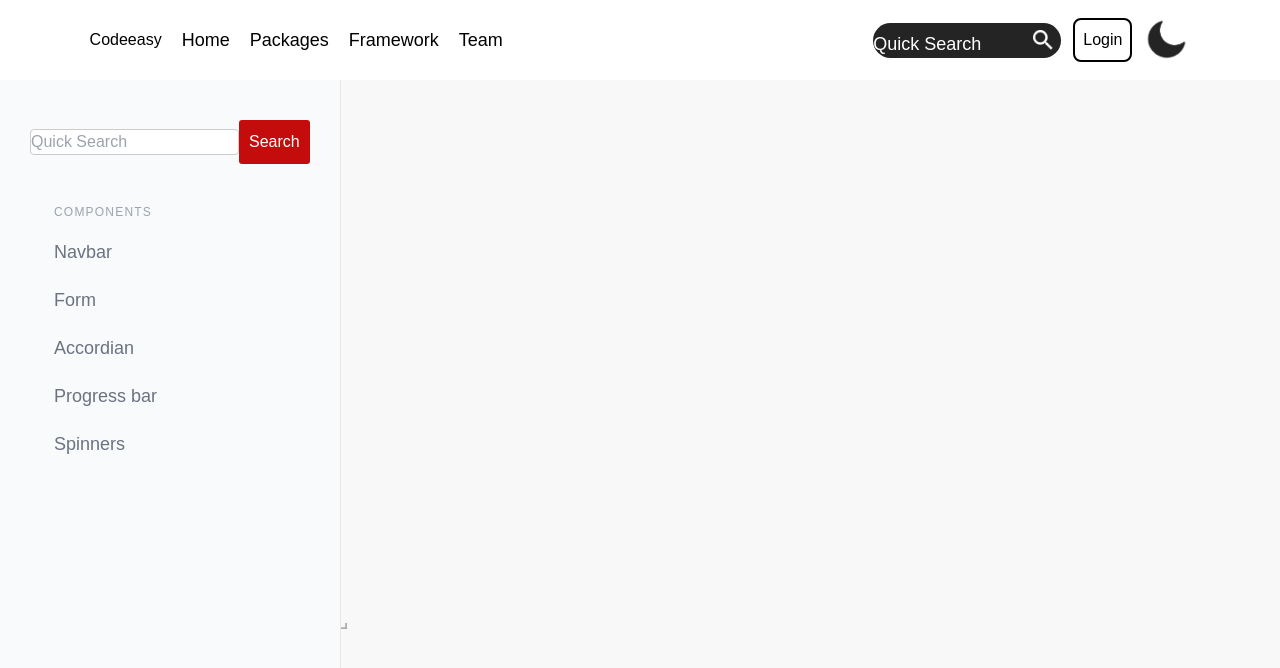
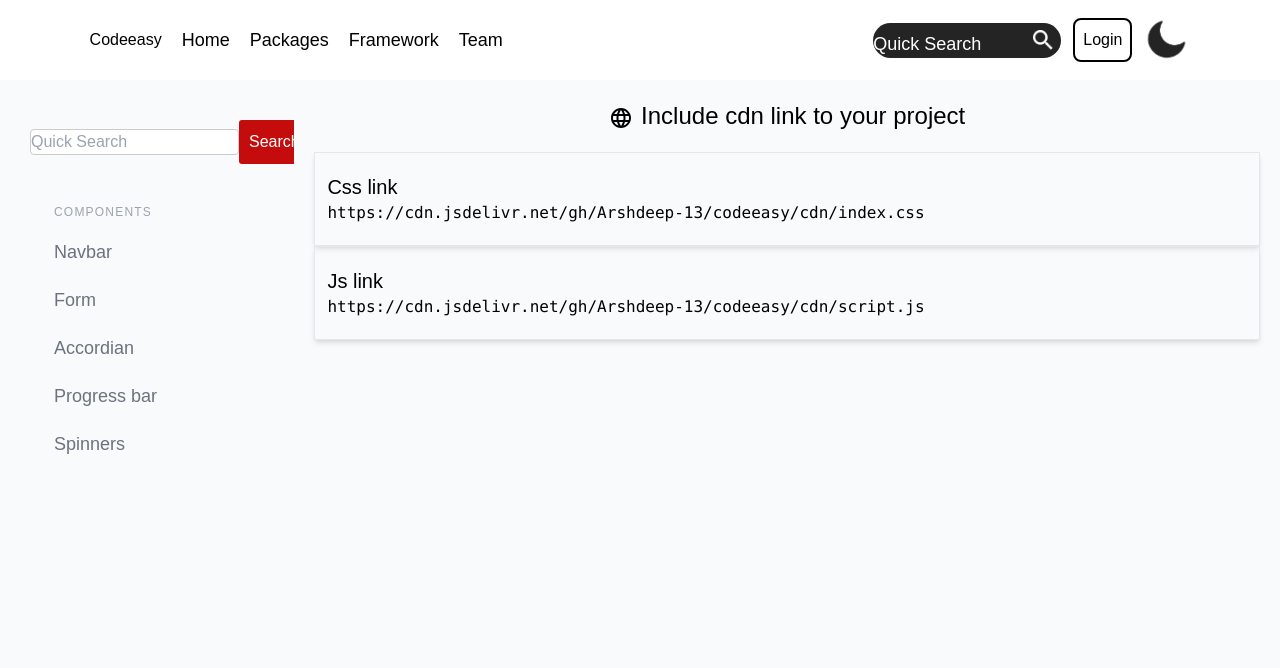
Before and after one commit to Parvsharma04/code-easy, a React (Vite) app in the folder frontend/: page /framework in a window 1280 px wide. Shown: the top 668 px of the page. Built offline with nearby package versions, Linux system fonts and the light colour scheme.

Commit message:
quick start done

```diff
--- a/frontend/src/Components/Framework.jsx
+++ b/frontend/src/Components/Framework.jsx
@@ -1,15 +1,68 @@
-import React, {useState} from "react";
+import React, { useState } from "react";
 // import  from "./Sidebar";
 import Navbar from "./Navbar";
-import "../styles/Framework.css"
+import "../styles/Framework.css";
 import { Sidebar } from "./Sidebar";
+import LanguageIcon from "@mui/icons-material/Language";
+import { dark } from "@mui/material/styles/createPalette";
 
-const Framework = ({theme, settheme}) => {
+const Framework = ({ theme, settheme }) => {
   return (
     <div className="framework">
-      <Navbar theme={theme} settheme={settheme}/>
+      <Navbar theme={theme} settheme={settheme} />
       <div className="subContainer">
-      <Sidebar theme={theme} settheme={settheme}/>
+        <Sidebar theme={theme} settheme={settheme} />
+        <div
+          className={`p-5 quickStart mt-20 absolute ${
+            theme === "dark"
+              ? "bg-gray-800 text-white"
+              : "bg-gray-50 text-black"
+          }`}
+          style={{
+            width: "77vw",
+            left: "23vw",
+            height: "-webkit-fill-available",
+          }}
+        >
+          <h1
+            className={`text-2xl ${
+              theme === "dark"
+                ? "bg-gray-800 text-white"
+                : "bg-gray-50 text-black"
+            }`}
+          >
+            <LanguageIcon className="mr-2" />
+            Include cdn link to your project
+          </h1>
+          <div className="csscdn flex items-start justify-center flex-col p-5 pl-3 mt-5 border shadow-md">
+            <h1
+              className={`text-start text-xl ${
+                theme === "dark"
+                  ? "bg-gray-800 text-white"
+                  : "bg-gray-50 text-black"
+              }`}
+            >
+              Css link
+            </h1>
+            <code>
+              https://cdn.jsdelivr.net/gh/Arshdeep-13/codeeasy/cdn/index.css
+            </code>
+          </div>
+          <div className="jscdn flex items-start justify-center flex-col p-5 pl-3 border shadow-md">
+            <h1
+              className={`text-start text-xl ${
+                theme === "dark"
+                  ? "bg-gray-800 text-white"
+                  : "bg-gray-50 text-black"
+              }`}
+            >
+              Js link
+            </h1>
+            <code>
+              https://cdn.jsdelivr.net/gh/Arshdeep-13/codeeasy/cdn/script.js
+            </code>
+          </div>
+        </div>
       </div>
     </div>
   );
```
Also changed, not shown: frontend/src/assets/cdnLogo.svg (added).
